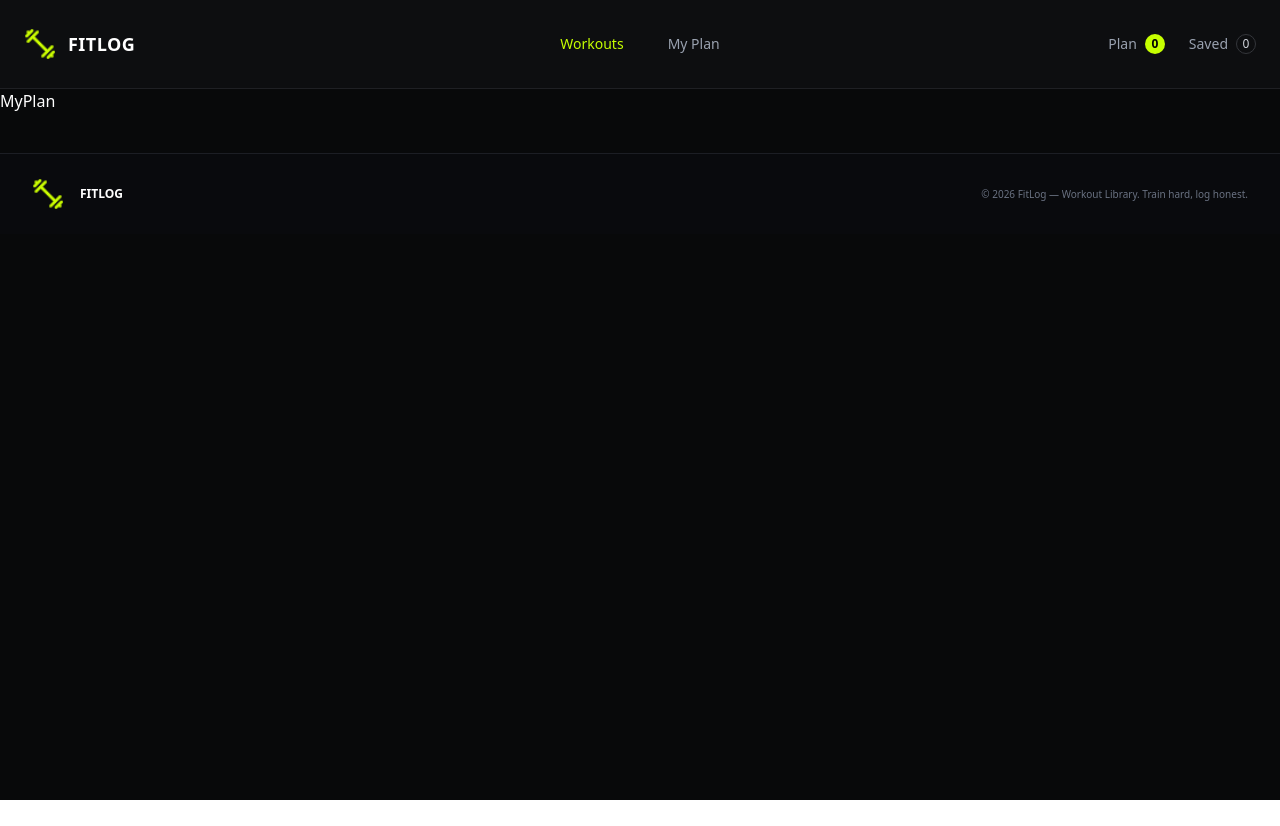
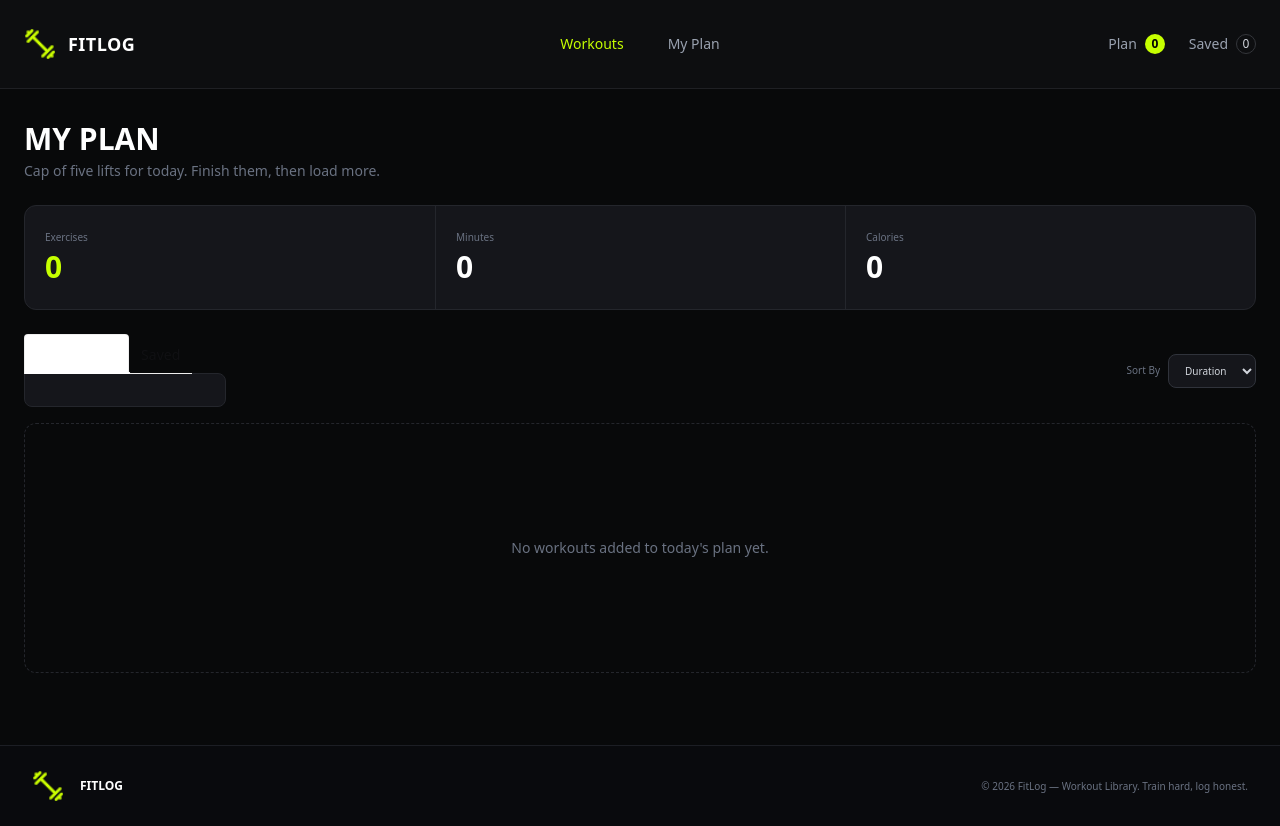
Before and after one commit to jahidrefat238-oss/Assignment6, a Next.js app: page /myPlan in a window 1280 px wide. Before the commit the page ends 800 px from the top, so only its background shows below. Built offline with nearby package versions, Linux system fonts and the light colour scheme.

Commit message:
my Plan card added and add Todays plan rendered

```diff
--- /dev/null
+++ b/src/app/Components/ButtonAction.jsx
@@ -0,0 +1,19 @@
+'use client'
+
+import { useContext } from "react";
+import { Context } from "../context/PlanContext";
+
+const ButtonAction = ({workout}) => {
+const {todaysPlan,setTodaysPlan}=useContext(Context)
+const handleTodaysPlan=()=>{
+        setTodaysPlan([...todaysPlan,workout])
+}
+    return (
+        <div className="mt-6 flex gap-3">
+            <button onClick={handleTodaysPlan} className="rounded-lg bg-[#c6ff00] px-5 py-3 text-xs font-bold text-black"> Add to today's plan</button>
+            <button className="rounded-lg border border-[#30333b] px-5 py-3 font-bold text-xs text-gray-300">Save for later</button>
+        </div>
+    );
+};
+
+export default ButtonAction;
--- /dev/null
+++ b/src/app/Components/MyPlanCard.jsx
@@ -0,0 +1,46 @@
+import Image from "next/image";
+
+const MyPlanCard = ({ workout }) => {
+    const { name, image, equipment, duration, caloriesBurned, rating } = workout;
+
+    return (
+        <div className="flex items-center gap-5 rounded-xl border border-[#24262c] bg-[#15161b] p-4">
+            {/* Image */}
+            <Image
+                src={image}
+                alt={name}
+                width={200}
+                height={150}
+                className="h-24 w-32 rounded-lg object-cover"
+            />
+
+            {/* Workout Info */}
+            <div className="flex-1">
+                <h2 className="text-lg font-bold text-white">{name}</h2>
+
+                <p className="mt-1 text-xs text-gray-500">{equipment}</p>
+
+                <div className="mt-3 flex gap-5 text-[10px] text-gray-400">
+                    <span>{duration} min</span>
+                    <span>{caloriesBurned} kcal</span>
+                    <span>★ {rating}</span>
+                </div>
+            </div>
+
+            {/* Actions */}
+            <div className="flex items-center gap-2">
+                <button className="rounded-lg border border-[#30333b] px-4 py-2 text-[10px] font-bold text-gray-300">
+                    View Details
+                </button>
+
+                <button className="rounded-lg bg-[#c6ff00] px-4 py-2 text-[10px] font-bold text-black">
+                    Mark as Done
+                </button>
+
+                <button className="px-2 text-gray-500 hover:text-red-400">✕</button>
+            </div>
+        </div>
+    );
+};
+
+export default MyPlanCard;
--- a/src/app/Components/WorkoutDetailsCard.jsx
+++ b/src/app/Components/WorkoutDetailsCard.jsx
@@ -1,7 +1,8 @@
 import Image from "next/image";
+import ButtonAction from "./ButtonAction";
 
-const WorkoutDetailsCard = ({workout}) => {
-    const{id, name, image, muscleGroups, difficulty,rating, duration, caloriesBurned, equipment,sets,reps,description,instructions}=workout
+const WorkoutDetailsCard = ({ workout }) => {
+    const { id, name, image, muscleGroups, difficulty, rating, duration, caloriesBurned, equipment, sets, reps, description, instructions } = workout
     return (
         <div className="mx-auto max-w-7xl px-4 py-8">
             <div className="grid gap-8 lg:grid-cols-2">
@@ -96,10 +97,12 @@ const WorkoutDetailsCard = ({workout}) => {
                     </div>
 
                     {/* Buttons */}
-                    <div className="mt-6 flex gap-3">
+                    {/* <div className="mt-6 flex gap-3">
                         <button className="rounded-lg bg-[#c6ff00] px-5 py-3 text-xs font-bold text-black"> Add to today's plan</button>
 
-                        <button className="rounded-lg border border-[#30333b] px-5 py-3 font-bold text-xs text-gray-300">Save for later</button></div>
+                        <button className="rounded-lg border border-[#30333b] px-5 py-3 font-bold text-xs text-gray-300">Save for later</button>
+                    </div> */}
+                    <ButtonAction workout={workout}></ButtonAction>
                 </div>
             </div>
         </div>
--- a/src/app/context/PlanContext.jsx
+++ b/src/app/context/PlanContext.jsx
@@ -5,6 +5,7 @@ export const Context = createContext({})
 const PlanContext = ({ children }) => {
     const [todaysPlan, setTodaysPlan] = useState([])
     const [saveForLater, setSaveForLater] = useState([])
+
     const sharedData = {
         saveForLater, setSaveForLater, todaysPlan, setTodaysPlan
     }
--- a/src/app/layout.js
+++ b/src/app/layout.js
@@ -25,13 +25,13 @@ export default function RootLayout({ children }) {
       lang="en"
       className={`${geistSans.variable} ${geistMono.variable} h-full antialiased`}
     >
-      <PlanContext>
-        <body className="min-h-full flex flex-col">
-          <Navbar></Navbar>
+      <body className="min-h-full flex flex-col">
+        <PlanContext>
+          <Navbar />
           {children}
-          <Footer></Footer>
-        </body>
-      </PlanContext>
+          <Footer />
+        </PlanContext>
+      </body>
     </html>
   );
 }
--- a/src/app/myPlan/page.jsx
+++ b/src/app/myPlan/page.jsx
@@ -1,11 +1,144 @@
-import React from 'react';
+"use client";
 
-const page = () => {
+import { useContext } from "react";
+import { Context } from "../context/PlanContext";
+import MyPlanCard from "../Components/MyPlanCard";
+
+const MyPlan = () => {
+    const { todaysPlan } = useContext(Context);
+
     return (
-        <div>
-            MyPlan
-        </div>
+        <main className="mx-auto w-full max-w-7xl px-6 py-8">
+
+            {/* Page Header */}
+            <div>
+                <h1 className="text-3xl font-extrabold uppercase text-white">
+                    My Plan
+                </h1>
+
+                <p className="mt-1 text-sm text-gray-500">
+                    Cap of five lifts for today. Finish them, then load more.
+                </p>
+            </div>
+
+
+            {/* Metrics */}
+            <div className="mt-6 grid grid-cols-3 rounded-xl border border-[#24262c] bg-[#15161b]">
+
+                <div className="px-5 py-6">
+                    <p className="text-[10px] text-gray-500">
+                        Exercises
+                    </p>
+
+                    <h2 className="mt-1 text-3xl font-bold text-[#c6ff00]">
+                        {todaysPlan.length}
+                    </h2>
+                </div>
+
+
+                <div className="border-l border-[#24262c] px-5 py-6">
+                    <p className="text-[10px] text-gray-500">
+                        Minutes
+                    </p>
+
+                    <h2 className="mt-1 text-3xl font-bold text-white">
+                        0
+                    </h2>
+                </div>
+
+
+                <div className="border-l border-[#24262c] px-5 py-6">
+                    <p className="text-[10px] text-gray-500">
+                        Calories
+                    </p>
+
+                    <h2 className="mt-1 text-3xl font-bold text-white">
+                        0
+                    </h2>
+                </div>
+
+            </div>
+
+
+            {/* Tabs + Sort */}
+            <div className="mt-6 flex items-center justify-between">
+
+                <div className="tabs tabs-lift">
+
+                    <input
+                        type="radio"
+                        name="my_tabs"
+                        className="tab"
+                        aria-label="Today's Plan"
+                        defaultChecked
+                    />
+
+                    <div className="tab-content border-[#24262c] bg-[#15161b] p-4">
+                    </div>
+
+
+                    <input
+                        type="radio"
+                        name="my_tabs"
+                        className="tab"
+                        aria-label="Saved"
+                    />
+
+                    <div className="tab-content border-[#24262c] bg-[#15161b] p-4">
+                    </div>
+
+                </div>
+
+
+                <div className="flex items-center gap-2">
+
+                    <span className="text-[10px] text-gray-500">
+                        Sort By
+                    </span>
+
+                    <select className="rounded-lg border border-[#30333b] bg-[#15161b] px-3 py-2 text-[10px] text-gray-300 outline-none">
+                        <option>Duration</option>
+                        <option>Calories</option>
+                        <option>Rating</option>
+                    </select>
+
+                </div>
+
+            </div>
+
+
+            {/* Workout List */}
+            <div className="mt-4">
+
+                {todaysPlan.length > 0 ? (
+
+                    <div className="space-y-4">
+
+                        {todaysPlan.map((workout) => (
+                            <MyPlanCard
+                                key={workout.id}
+                                workout={workout}
+                            />
+                        ))}
+
+                    </div>
+
+                ) : (
+
+                    <div className="min-h-[250px] rounded-xl border border-dashed border-[#24262c] flex items-center justify-center">
+
+                        <p className="text-sm text-gray-500">
+                            No workouts added to today's plan yet.
+                        </p>
+
+                    </div>
+
+                )}
+
+            </div>
+
+        </main>
     );
 };
 
-export default page;
+export default MyPlan;
--- a/src/app/workouts/page.jsx
+++ b/src/app/workouts/page.jsx
@@ -1,6 +1,5 @@
 import React from 'react';
 import WorkoutLibrary from '../Components/WorkoutLibrary';
-import Navbar from '../Components/Navbar';
 import Hero from '../Components/Hero';
 
 const page = () => {
```
